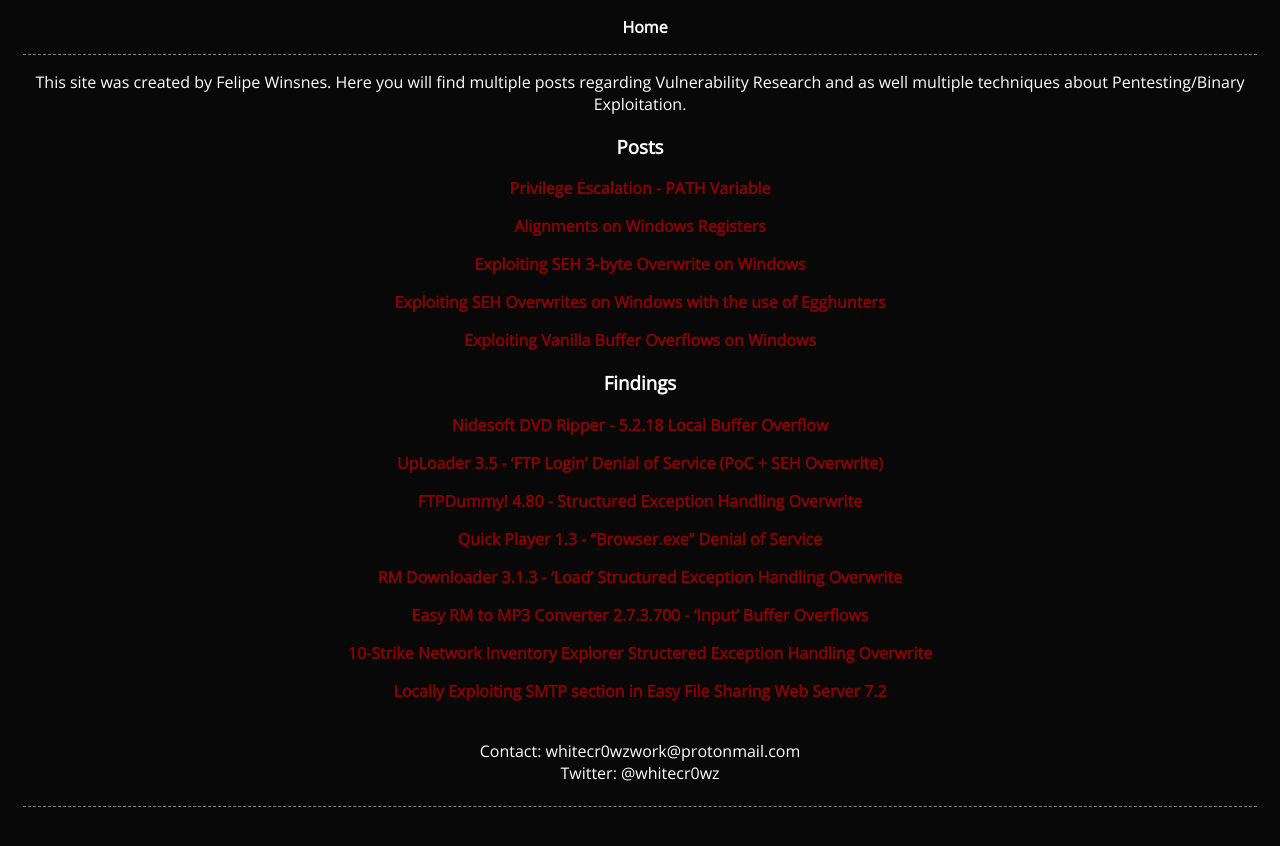
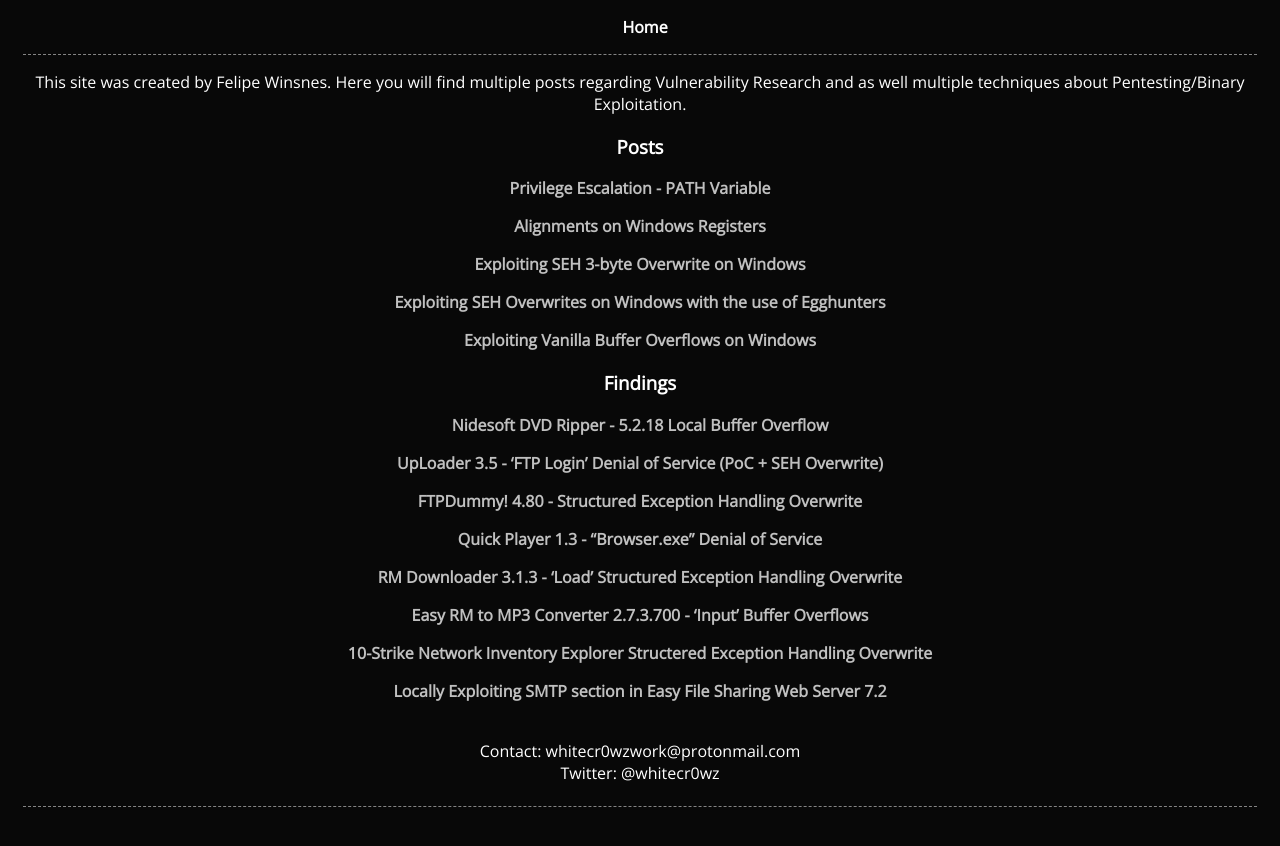
Before and after one commit to whitecr0wz/whitecr0wz.github.io, a Jekyll site: the page built from index.md, in a window 1280 px wide. Shown: the top 846 px of the page. Built offline with Jekyll 4.4.1, drawn with Linux system fonts in a browser that asks for light colours.

Commit message:
Update style.css

```diff
--- a/assets/css/style.css
+++ b/assets/css/style.css
@@ -80,7 +80,7 @@
 
 a {
 	text-decoration: none;
-	color: #8B0000;
+	color: #C0C0C0;
 	font-weight: bold;
 }
 
```
